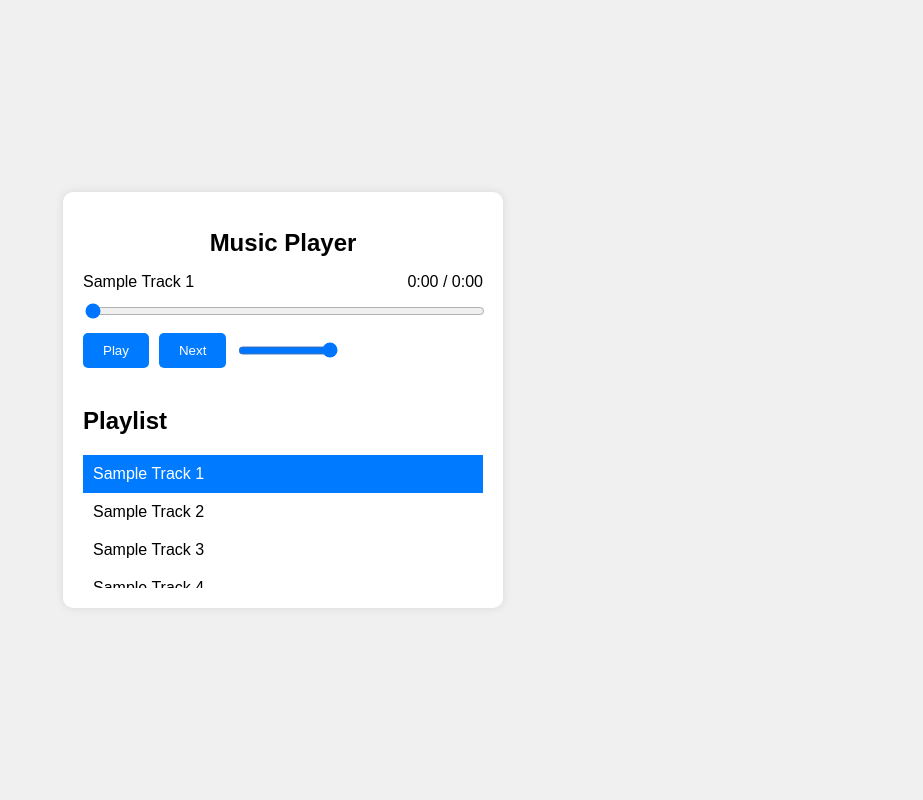
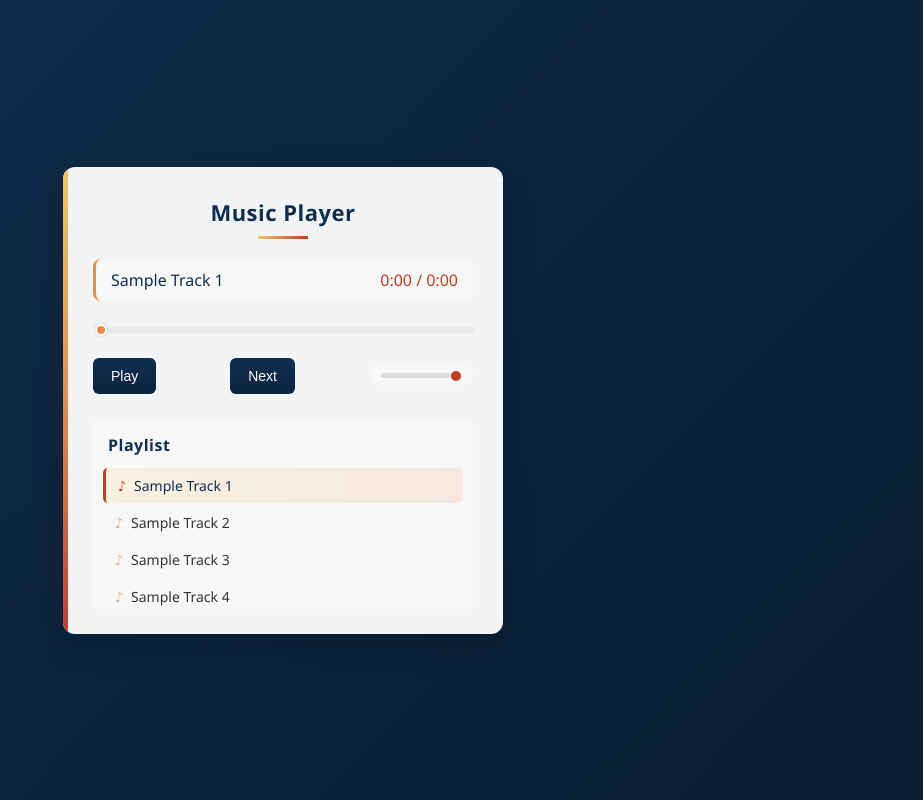
Before and after one commit to savi0303/Simple-Music-Player, a plain HTML site: page index.html in a window 1280 px wide. Shown: the whole page, without its empty margins (357-1280 px from the left). Drawn offline with Linux system fonts and the light colour scheme.

Commit message:
Improved layout

```diff
--- a/index.html
+++ b/index.html
@@ -19,7 +19,9 @@
         <div class="controls">
             <button id="play-pause">Play</button>
             <button id="next">Next</button>
-            <input type="range" id="volume" min="0" max="1" step="0.1" value="1">
+            <div class="volume-container">
+                <input type="range" id="volume" min="0" max="1" step="0.1" value="1">
+            </div>
         </div>
         <div class="playlist">
             <h2>Playlist</h2>
--- a/style.css
+++ b/style.css
@@ -1,83 +1,250 @@
 body {
-    font-family: Arial, sans-serif;
+    font-family: 'Segoe UI', Tahoma, Geneva, Verdana, sans-serif;
     display: flex;
     justify-content: center;
     align-items: center;
     height: 100vh;
     margin: 0;
-    background-color: #f0f0f0;
+    background: linear-gradient(135deg, #102E50 0%, #0a1c30 100%);
+    color: #333;
 }
 
 .player {
-    background-color: white;
-    padding: 20px;
-    border-radius: 10px;
-    box-shadow: 0 0 10px rgba(0, 0, 0, 0.1);
-    width: 400px;
+    background-color: rgba(255, 255, 255, 0.95);
+    padding: 25px 30px;
+    border-radius: 12px;
+    box-shadow: 0 10px 30px rgba(0, 0, 0, 0.25);
+    width: 380px;
+    position: relative;
+    overflow: hidden;
+}
+
+.player::before {
+    content: '';
+    position: absolute;
+    top: 0;
+    left: 0;
+    width: 5px;
+    height: 100%;
+    background: linear-gradient(to bottom, #F5C45E, #E78B48, #BE3D2A);
 }
 
 h1 {
     text-align: center;
-    font-size: 24px;
+    font-size: 22px;
+    color: #102E50;
+    font-weight: 600;
+    letter-spacing: 0.5px;
+    margin-top: 5px;
+    margin-bottom: 20px;
+    position: relative;
+    padding-bottom: 12px;
+}
+
+h1::after {
+    content: '';
+    position: absolute;
+    bottom: 0;
+    left: 50%;
+    transform: translateX(-50%);
+    width: 50px;
+    height: 3px;
+    background: linear-gradient(to right, #F5C45E, #BE3D2A);
 }
 
 .track-info {
     display: flex;
     justify-content: space-between;
-    margin-bottom: 10px;
+    margin-bottom: 12px;
+    background-color: #f8f8f8;
+    padding: 10px 15px;
+    border-radius: 8px;
+    border-left: 3px solid #E78B48;
+}
+
+#track-name {
+    font-weight: 500;
+    color: #102E50;
+    max-width: 65%;
+    white-space: nowrap;
+    overflow: hidden;
+    text-overflow: ellipsis;
+}
+
+#track-time {
+    color: #BE3D2A;
+    font-weight: 500;
 }
 
 .progress-bar {
-    margin: 10px 0;
+    margin: 15px 0;
 }
 
 #progress {
     width: 100%;
+    height: 6px;
+    -webkit-appearance: none;
+    appearance: none;
+    background: #eaeaea;
+    border-radius: 5px;
+    outline: none;
+    cursor: pointer;
 }
 
+#progress::-webkit-slider-thumb {
+    -webkit-appearance: none;
+    appearance: none;
+    width: 12px;
+    height: 12px;
+    border-radius: 50%;
+    background: #E78B48;
+    border: 2px solid white;
+    box-shadow: 0 0 3px rgba(0, 0, 0, 0.2);
+    cursor: pointer;
+}
+
+.controls {
+    display: flex;
+    justify-content: space-between;
+    align-items: center;
+    margin-bottom: 22px;
+    padding: 5px 0;
+}
+
+button {
+    padding: 10px 18px;
+    border: none;
+    background: linear-gradient(to bottom, #102E50, #0c2440);
+    color: white;
+    border-radius: 6px;
+    cursor: pointer;
+    transition: all 0.2s;
+    font-weight: 500;
+    font-size: 14px;
+    display: flex;
+    align-items: center;
+    justify-content: center;
+}
+
+button:hover {
+    background: linear-gradient(to bottom, #E78B48, #d67c40);
+    transform: translateY(-2px);
+    box-shadow: 0 3px 8px rgba(231, 139, 72, 0.3);
+}
+
+button:active {
+    transform: translateY(0);
+}
+
+.volume-container {
+    display: flex;
+    align-items: center;
+    gap: 8px;
+    background-color: #f8f8f8;
+    padding: 5px 10px;
+    border-radius: 20px;
+}
+
+#volume {
+    width: 80px;
+    height: 5px;
+    -webkit-appearance: none;
+    appearance: none;
+    background: #ddd;
+    border-radius: 5px;
+    outline: none;
+    cursor: pointer;
+}
+
+#volume::-webkit-slider-thumb {
+    -webkit-appearance: none;
+    appearance: none;
+    width: 10px;
+    height: 10px;
+    border-radius: 50%;
+    background: #BE3D2A;
+    cursor: pointer;
+}
+
+.playlist {
+    max-height: 180px;
+    overflow-y: auto;
+    margin-top: 10px;
+    background-color: #f8f8f8;
+    border-radius: 8px;
+    padding: 5px;
+}
+
+.playlist h2 {
+    color: #102E50;
+    font-size: 16px;
+    font-weight: 600;
+    margin: 10px 10px 12px;
+    letter-spacing: 0.5px;
+}
+
+#playlist {
+    list-style: none;
+    padding: 0;
+    margin: 0;
+}
+
+#playlist li {
+    padding: 8px 12px;
+    cursor: pointer;
+    border-radius: 5px;
+    margin: 2px 5px;
+    font-size: 14px;
+    transition: all 0.2s;
+    display: flex;
+    align-items: center;
+}
+
+#playlist li::before {
+    content: '♪';
+    margin-right: 8px;
+    color: #E78B48;
+    opacity: 0.7;
+}
+
+#playlist li:hover {
+    background-color: rgba(245, 196, 94, 0.2);
+}
+
+#playlist li.active {
+    background: linear-gradient(to right, rgba(245, 196, 94, 0.15), rgba(231, 139, 72, 0.15));
+    color: #102E50;
+    border-left: 3px solid #BE3D2A;
+    font-weight: 500;
+}
+
+#playlist li.active::before {
+    opacity: 1;
+    color: #BE3D2A;
+}
+
+/* For scrollbar styling */
+.playlist::-webkit-scrollbar {
+    width: 5px;
+}
+
+.playlist::-webkit-scrollbar-track {
+    background: #f1f1f1;
+    border-radius: 5px;
+}
+
+.playlist::-webkit-scrollbar-thumb {
+    background: #E78B48;
+    border-radius: 5px;
+}
+
+.playlist::-webkit-scrollbar-thumb:hover {
+    background: #BE3D2A;
+}
+
+/* Add this to your HTML to wrap the volume control */
 .controls {
     display: flex;
     gap: 10px;
     margin-bottom: 20px;
 }
-
-button {
-    padding: 10px 20px;
-    border: none;
-    background-color: #007bff;
-    color: white;
-    border-radius: 5px;
-    cursor: pointer;
-}
-
-button:hover {
-    background-color: #0056b3;
-}
-
-#volume {
-    width: 100px;
-}
-
-.playlist {
-    max-height: 200px;
-    overflow-y: auto;
-}
-
-#playlist {
-    list-style: none;
-    padding: 0;
-}
-
-#playlist li {
-    padding: 10px;
-    cursor: pointer;
-}
-
-#playlist li:hover {
-    background-color: #f0f0f0;
-}
-
-#playlist li.active {
-    background-color: #007bff;
-    color: white;
-}
```
